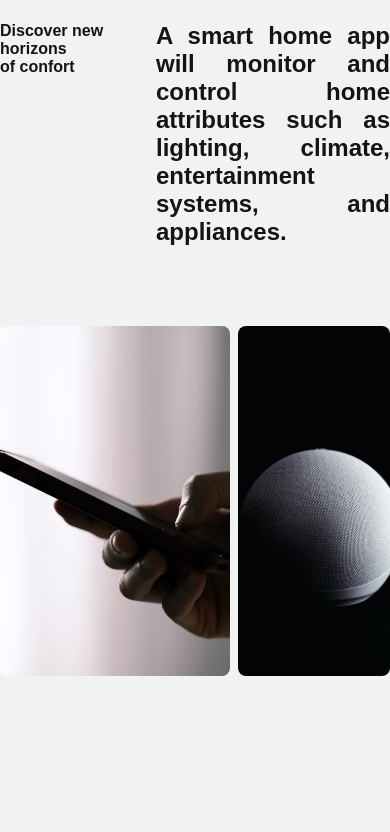
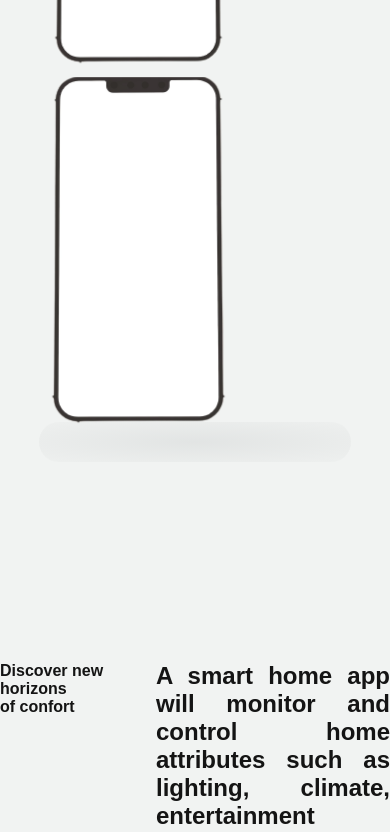
Before and after one commit to IsacJr/landing-page-smart-ecosystem, a React (Vite) app in the folder frontend/: page / in a window 390 px wide. Shown: the part 1156-1988 px from the top of the page. Built offline with nearby package versions, Linux system fonts and the light colour scheme.

Commit message:
add initial responsiveness

```diff
--- a/frontend/src/pages/Home/sections/About/style.css
+++ b/frontend/src/pages/Home/sections/About/style.css
@@ -44,3 +44,19 @@
 .about-pictures img:last-child {
   width: 39%;
 }
+
+@media screen and (max-width: 500px) {
+  .about-pictures {
+    flex-direction: column;
+  }
+
+  .about-pictures img:first-child {
+    margin-bottom: 2rem;
+  }
+
+  .about-pictures img:first-child,
+  .about-pictures img:last-child {
+    width: 100%;
+    object-position: center;
+  }
+}
--- a/frontend/src/pages/Home/sections/Download/style.css
+++ b/frontend/src/pages/Home/sections/Download/style.css
@@ -37,7 +37,6 @@
 
 .download-content-buttons-wrapper {
   display: flex;
-  justify-content: space-between;
 }
 
 .download-app-store-btn {
@@ -53,6 +52,10 @@
   cursor: pointer;
 }
 
+.download-app-store-btn:not(:first-child) {
+  margin-left: 4rem;
+}
+
 .download-app-store-btn span {
   font-size: 1.6rem;
   font-weight: 500;
@@ -62,3 +65,14 @@
 .download-app-store-btn:hover {
   opacity: 0.7;
 }
+
+@media screen and (max-width: 984px) {
+  .download-content {
+    flex-direction: column;
+  }
+
+  .download-content-text {
+    width: 100%;
+    padding-right: 0;
+  }
+}
--- a/frontend/src/pages/Home/sections/Main/style.css
+++ b/frontend/src/pages/Home/sections/Main/style.css
@@ -139,3 +139,21 @@
     transform: translateY(1rem);
   }
 }
+
+@media screen and (max-width: 1016px) {
+  .main-container {
+    flex-direction: column;
+  }
+
+  .main-content {
+    width: 100%;
+  }
+
+  .main-content-img {
+    align-items: center;
+  }
+
+  .main-content-wrapper-img {
+    width: fit-content;
+  }
+}
```
